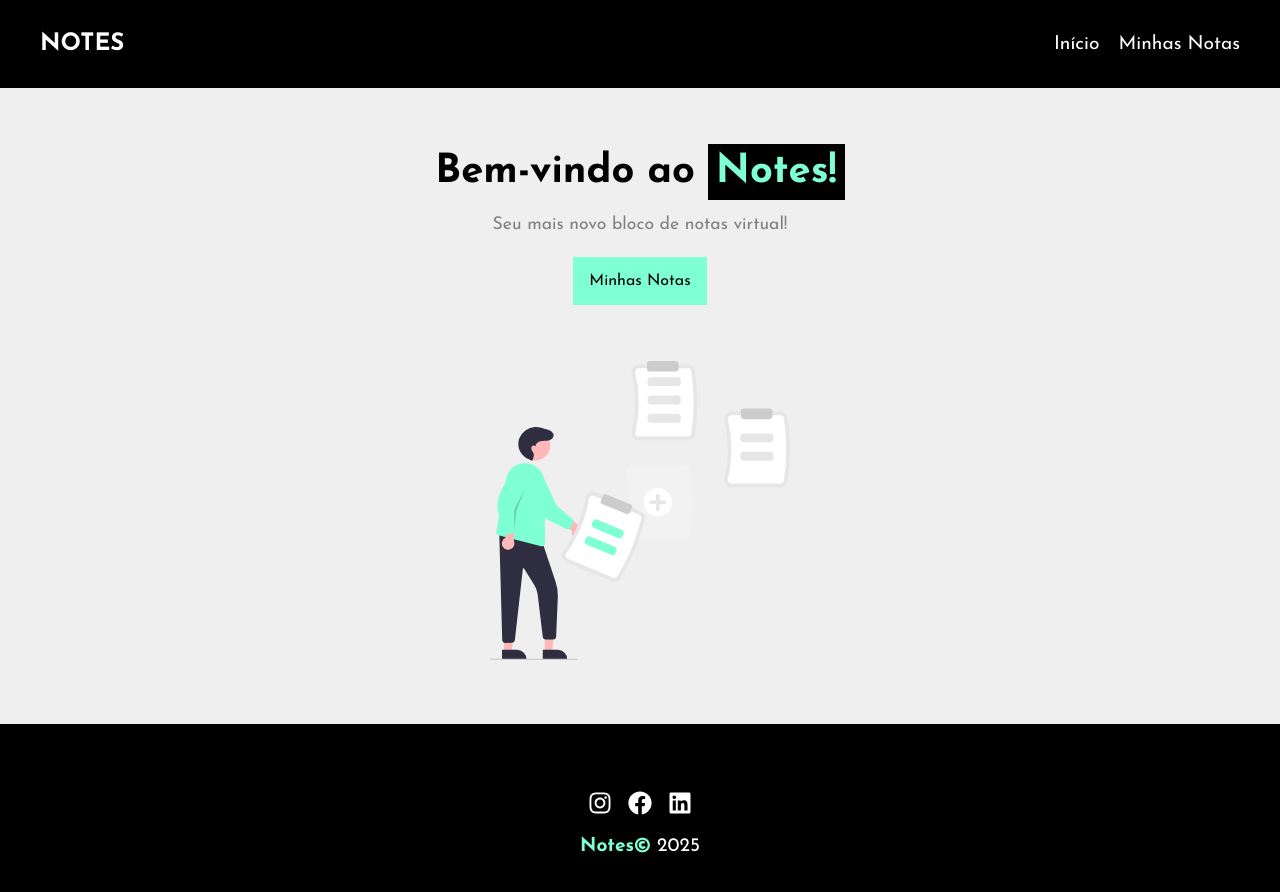
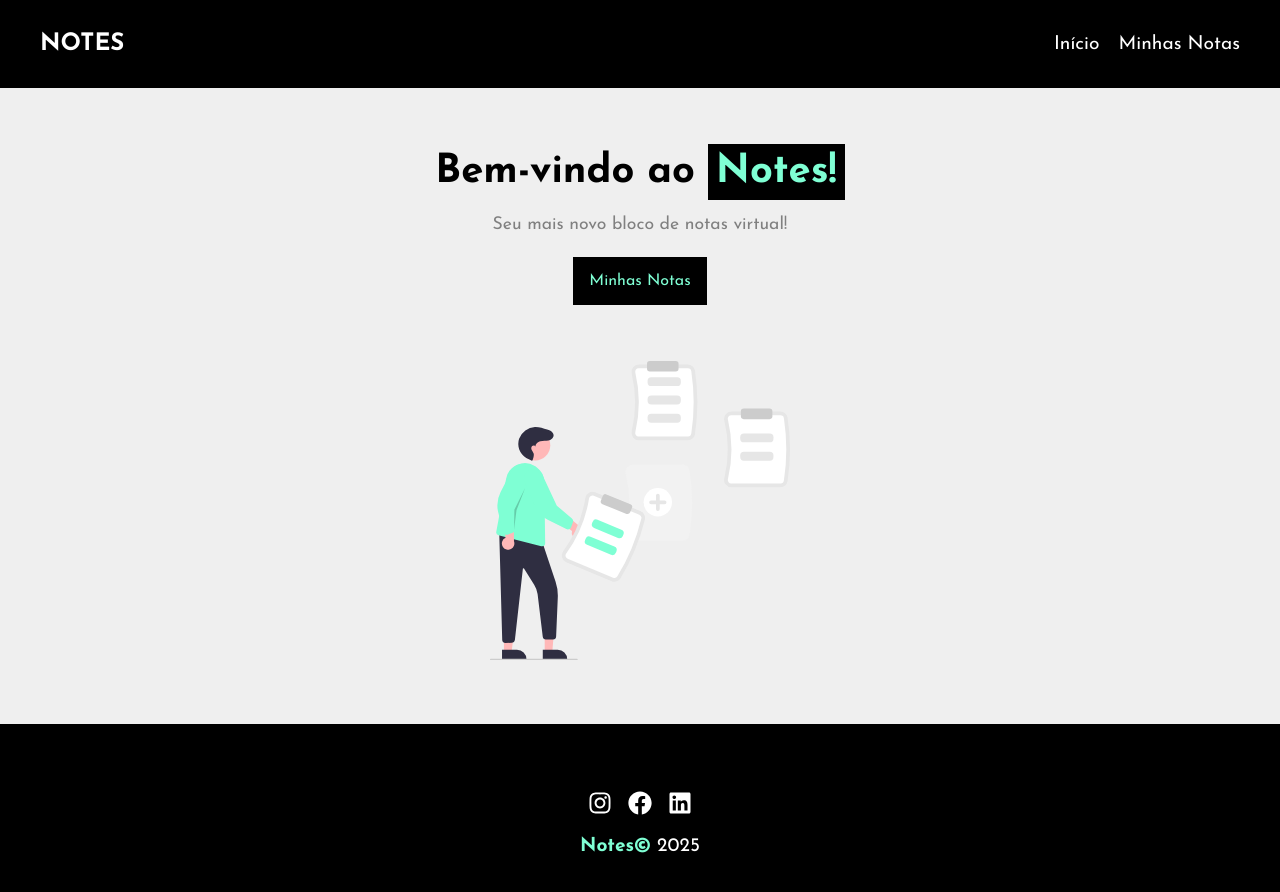
Before and after one commit to oabnerwilliam/notes, a React (Vite) app: page / in a window 1280 px wide. Shown: the top 892 px of the page. Built offline with nearby package versions, Linux system fonts and the light colour scheme.

Commit message:
Pequenas alterações de estilo

```diff
--- a/src/components/notes/NoteCard.module.css
+++ b/src/components/notes/NoteCard.module.css
@@ -31,7 +31,7 @@
     transition: all 0.3s ease;
     &:hover {
         cursor: pointer;
-        color: aquamarine;
+        color: #7fffd4;
     }
 }
 
--- a/src/components/pages/Home.jsx
+++ b/src/components/pages/Home.jsx
@@ -12,7 +12,7 @@ const Home = () => {
         <h1>Bem-vindo ao <span>Notes!</span></h1>
         <p>Seu mais novo bloco de notas virtual!</p>
         <div className={style.links}>
-          <LinkButton to="/mynotes" text="Minhas Notas" color="green"/>
+          <LinkButton to="/mynotes" text="Minhas Notas" color="black"/>
         </div>
 
         <img src={Notes} alt="Notas"/>
```
